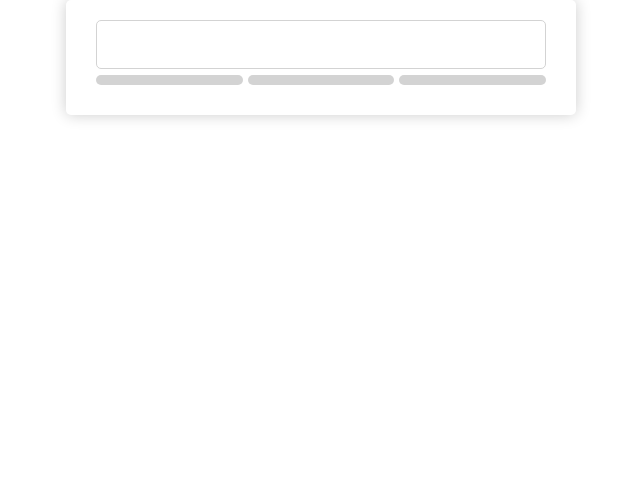
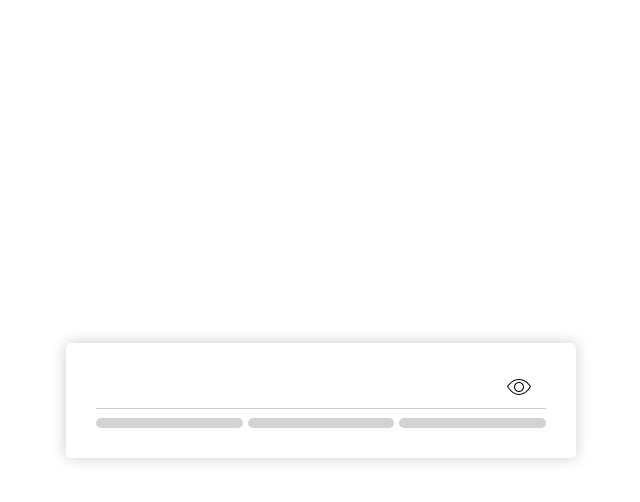
Before and after one commit to salampego/Test-Lab, a React (Create React App) app: page / in a window 1280 px wide. Shown: the top 502 px of the page, without its empty margins (319-959 px from the left). Built offline with nearby package versions, Linux system fonts and the light colour scheme; the HTML template or start-up script is replaced by a standard one.

Commit message:
add style and show password

```diff
--- a/src/App.css
+++ b/src/App.css
@@ -1,30 +1,56 @@
 .app {
-  margin: 0 auto;
   width: 450px;
   padding: 20px 30px;
   border-radius: 5px;
   box-shadow: 0 0 15px rgba(0, 0, 0, 0.2);
 }
 
-.app__block-input {
+.app__block-label {
+  position: relative;
   display: flex;
   justify-content: center;
+}
+.app__block-password {
+  position: relative;
   height: 45px;
   width: 100%;
 }
-
-.app__block-input:focus {
-  border-color: #27a360;
-}
-
-.app__block-password {
+.app__block-text {
+  padding: 0;
   width: 100%;
   height: 100%;
-  border: 1px solid lightgrey;
-  padding-left: 15px;
   outline: none;
-  border-radius: 5px;
   font-size: 17px;
+  border: 0;
+  border-bottom: 1px solid #ccc;
+  transition: border 250ms cubic-bezier(0.4, 0, 0.2, 1);
+}
+.app__block-password .focus-border {
+  position: absolute;
+  bottom: -1px;
+  left: 50%;
+  width: 0;
+  height: 2px;
+  background-color: #47ccd0;
+  transition: 0.4s;
+}
+.app__block-text:focus + .focus-border {
+  width: 100%;
+  transition: 0.4s;
+  left: 0;
+}
+/* .app__block-password:focus {
+  border-color: #27a360;
+} */
+.app__block-checkbox {
+  display: none;
+}
+.app__block-svg {
+  display: flex;
+  position: absolute;
+  right: 15px;
+  top: 50%;
+  transform: translateY(-50%);
 }
 
 .app__indicator {
@@ -40,6 +66,7 @@
   border-radius: 5px;
   background: lightgray;
   margin-right: 5px;
+  transition: background 250ms cubic-bezier(0.4, 0, 0.2, 1);
 }
 
 .app__indicator-item:last-child {
@@ -47,17 +74,17 @@
 }
 
 .notEnough {
-  background: red;
+  background: #db3410;
 }
 
 .easy:first-child {
-  background: red;
+  background: #db3410;
 }
 
 .medium:nth-child(-n + 2) {
-  background: yellow;
+  background: #dbd210;
 }
 
 .strong {
-  background: green;
+  background: #4adb10;
 }
--- a/src/App.js
+++ b/src/App.js
@@ -1,15 +1,16 @@
 import { useEffect, useState } from "react";
+import { EyeOff, EyeOn } from "./svg";
 import "./App.css";
 
 function App() {
   const [password, setPassword] = useState("");
   const [status, setStatus] = useState("");
+  const [checked, setChecked] = useState(false);
 
   useEffect(() => {
-    const letter = password.match(/[a-z]/g);
+    const letter = password.match(/[a-zA-Z]*/g);
     const symbols = password.match(/[!,@,#,$,%,^,&,*,?,_,~,-,(,),",']/g);
     const number = password.match(/\d+/g);
-    console.log(Boolean(password.length >= 8));
 
     if (password === "") {
       setStatus("noPassword");
@@ -34,19 +35,38 @@ function App() {
     }
   }, [password]);
 
-  const onChange = (e) => {
+  const onChangePassword = (e) => {
     setPassword(e.target.value.trim());
+  };
+
+  const onChangeType = () => {
+    setChecked(!checked);
   };
 
   return (
     <div className="app">
-      <div className="app__block-input">
+      <div className="app__block-label">
+        <div className="app__block-password">
+          <input
+            onChange={onChangePassword}
+            className="app__block-text"
+            type={checked ? "text" : "password"}
+          ></input>
+          <span className="focus-border"></span>
+        </div>
         <input
-          onChange={onChange}
-          value={password}
-          className="app__block-password"
-          type="text"
-        ></input>
+          type="checkbox"
+          className="app__block-checkbox"
+          id="openPassword"
+          onChange={onChangeType}
+        />
+        <label htmlFor="openPassword" className="app__block-svg">
+          {checked ? (
+            <EyeOff width="24" height="20" />
+          ) : (
+            <EyeOn width="24" height="20" />
+          )}
+        </label>
       </div>
       <div className="app__indicator">
         <span className={`app__indicator-item ${status}`}></span>
--- a/src/index.css
+++ b/src/index.css
@@ -1,13 +1,17 @@
 body {
   margin: 0;
-  font-family: -apple-system, BlinkMacSystemFont, 'Segoe UI', 'Roboto', 'Oxygen',
-    'Ubuntu', 'Cantarell', 'Fira Sans', 'Droid Sans', 'Helvetica Neue',
+  font-family: -apple-system, BlinkMacSystemFont, "Segoe UI", "Roboto", "Oxygen",
+    "Ubuntu", "Cantarell", "Fira Sans", "Droid Sans", "Helvetica Neue",
     sans-serif;
   -webkit-font-smoothing: antialiased;
   -moz-osx-font-smoothing: grayscale;
+  height: 100vh;
+  display: flex;
+  justify-content: center;
+  align-items: center;
 }
 
 code {
-  font-family: source-code-pro, Menlo, Monaco, Consolas, 'Courier New',
+  font-family: source-code-pro, Menlo, Monaco, Consolas, "Courier New",
     monospace;
 }
--- /dev/null
+++ b/src/svg/index.js
@@ -0,0 +1,4 @@
+import { ReactComponent as EyeOff } from "./eyeOff.svg";
+import { ReactComponent as EyeOn } from "./eyeOn.svg";
+
+export { EyeOff, EyeOn };
```
Also changed, not shown: src/svg/eyeOff.svg (added), src/svg/eyeOn.svg (added).
